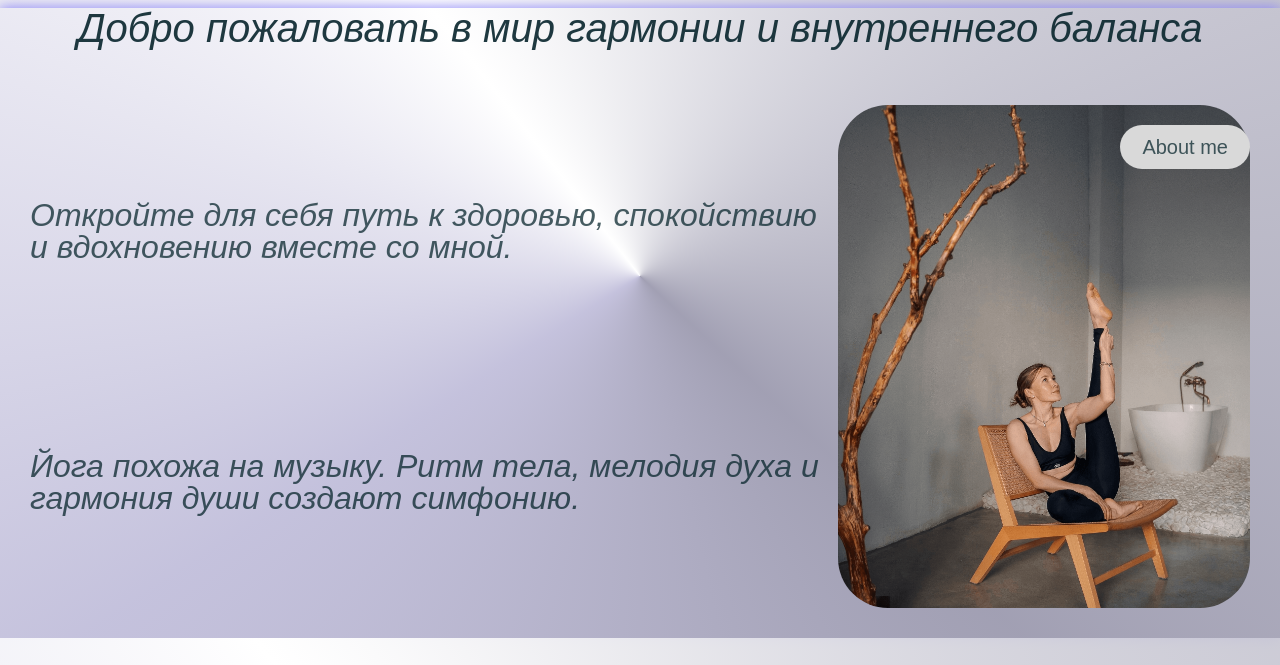
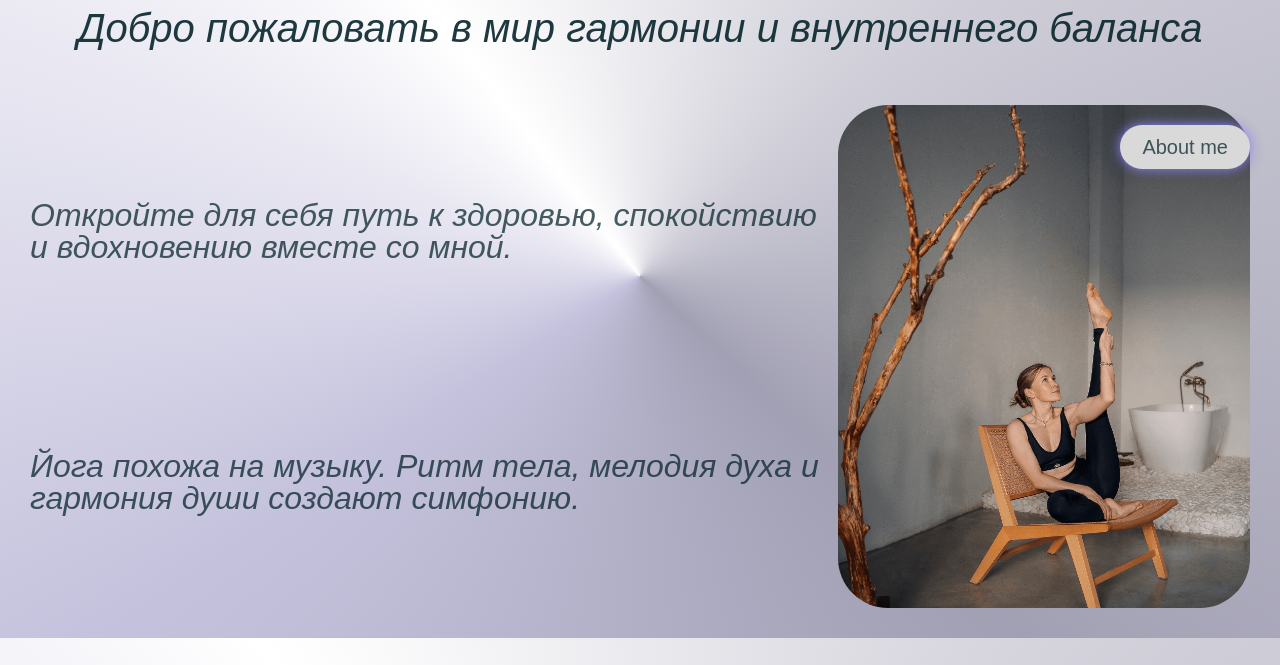
Before and after one commit to nastyshaclifford/hatha-yoga-master-site, a website: page index.html in a window 1280 px wide. In both pictures the pointer is over the button "About me". Shown: the part 86-751 px from the top of the page. Drawn offline with nearby package versions, Linux system fonts and the light colour scheme; files that its build step writes are made by us from their sources.

Commit message:
ira/fix/hero-style: add }

```diff
--- a/assets/sass/components/_hero.scss
+++ b/assets/sass/components/_hero.scss
@@ -86,9 +86,7 @@
     border-radius: 50px;
     cursor: pointer;
     z-index: 2;
+        &:hover{box-shadow: 0 0 12px #8e88fe, 0 4px 20px rgba(0, 0, 0, 0.1);
     }
-    &:hover{box-shadow: 0 0 12px #8e88fe, 0 4px 20px rgba(0, 0, 0, 0.1);
-    }
-
 }
-}
+}}
```
Also changed, not shown: assets/styles/app.css, 1 other file.
